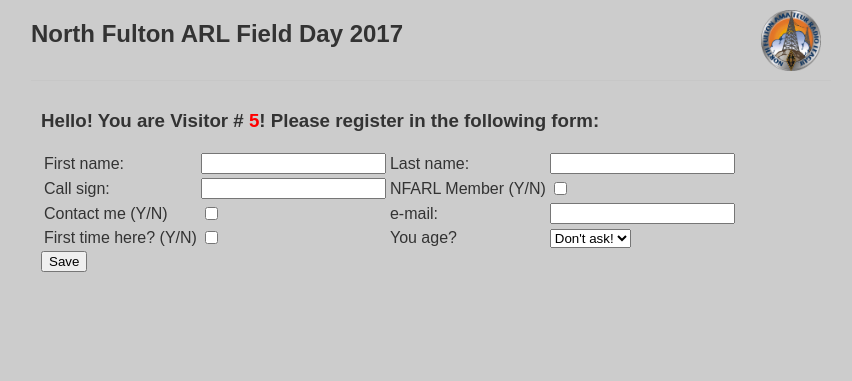
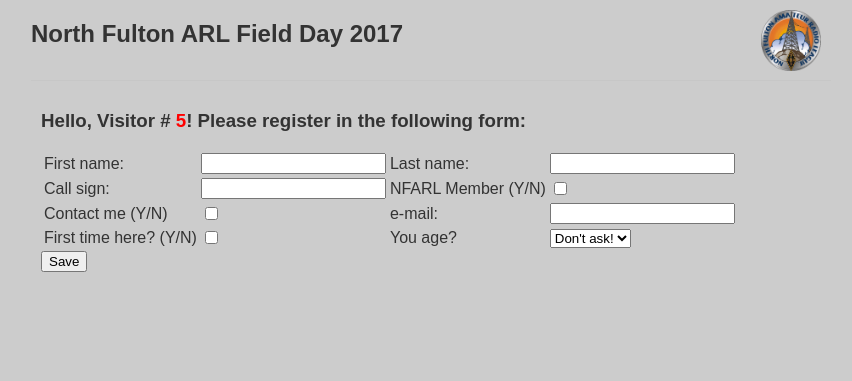
Before and after one commit to pavelanni/field_day, a Django app: page /visitors/new/ in a window 1280 px wide. Shown: the top 381 px of the page, without its empty margins (209-1061 px from the left). Run offline with Django 3.2, Linux system fonts and the light colour scheme; data comes from the database, SQL or seed files in the repository.

Commit message:
Changed the new.html template a bit

```diff
--- a/visitors/templates/visitors/new.html
+++ b/visitors/templates/visitors/new.html
@@ -2,7 +2,7 @@
 
 {% block content %}
 
-<h3>Hello! You are Visitor # <span style="color:red">{{ visitor_number }}</span>! Please register in the following form:</h3>
+<h3>Hello, Visitor # <span style="color:red">{{ visitor_number }}</span>! Please register in the following form:</h3>
 
 <form action="{{ action }}" method="POST">
 	{% csrf_token %}
```
